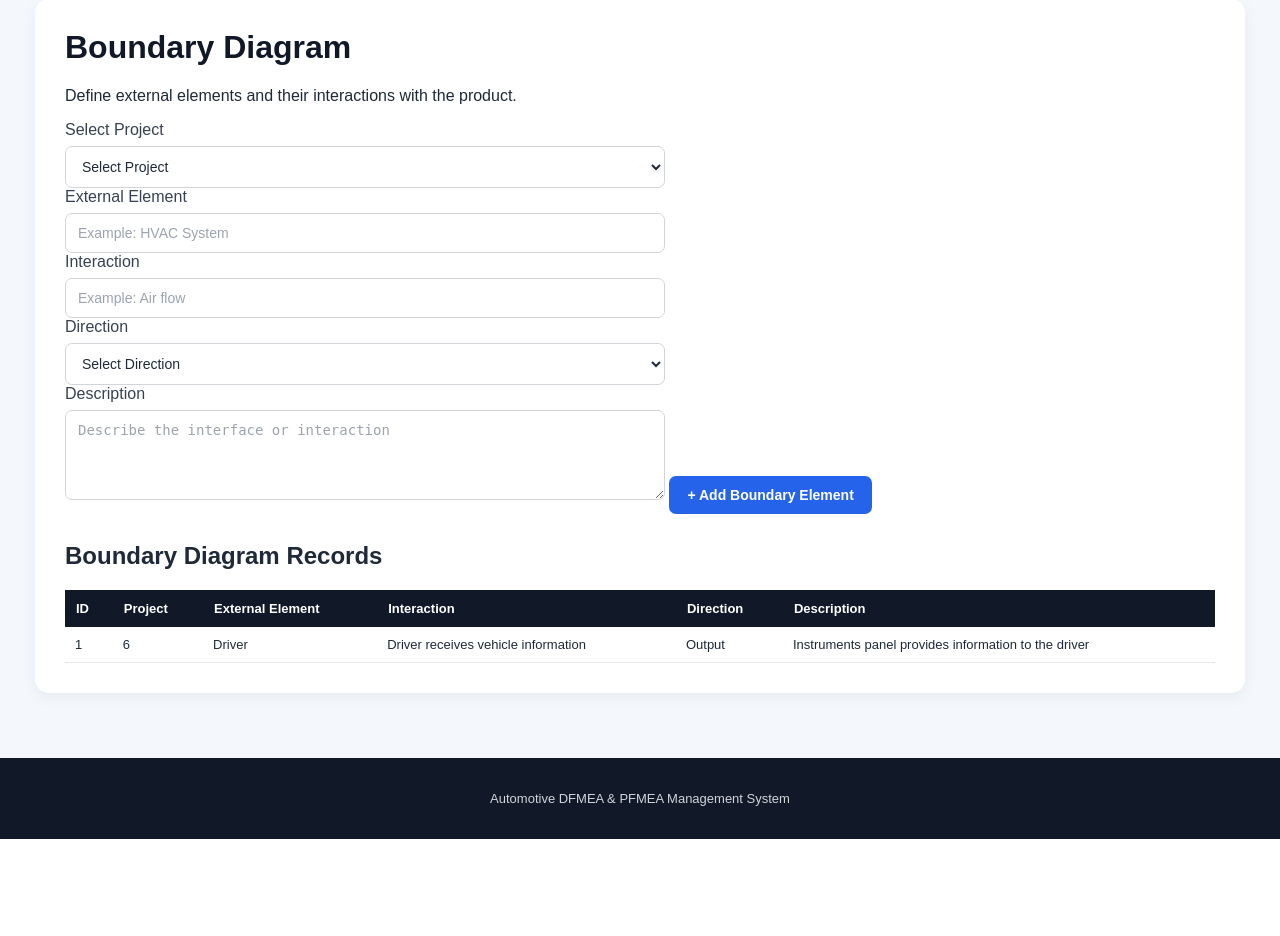
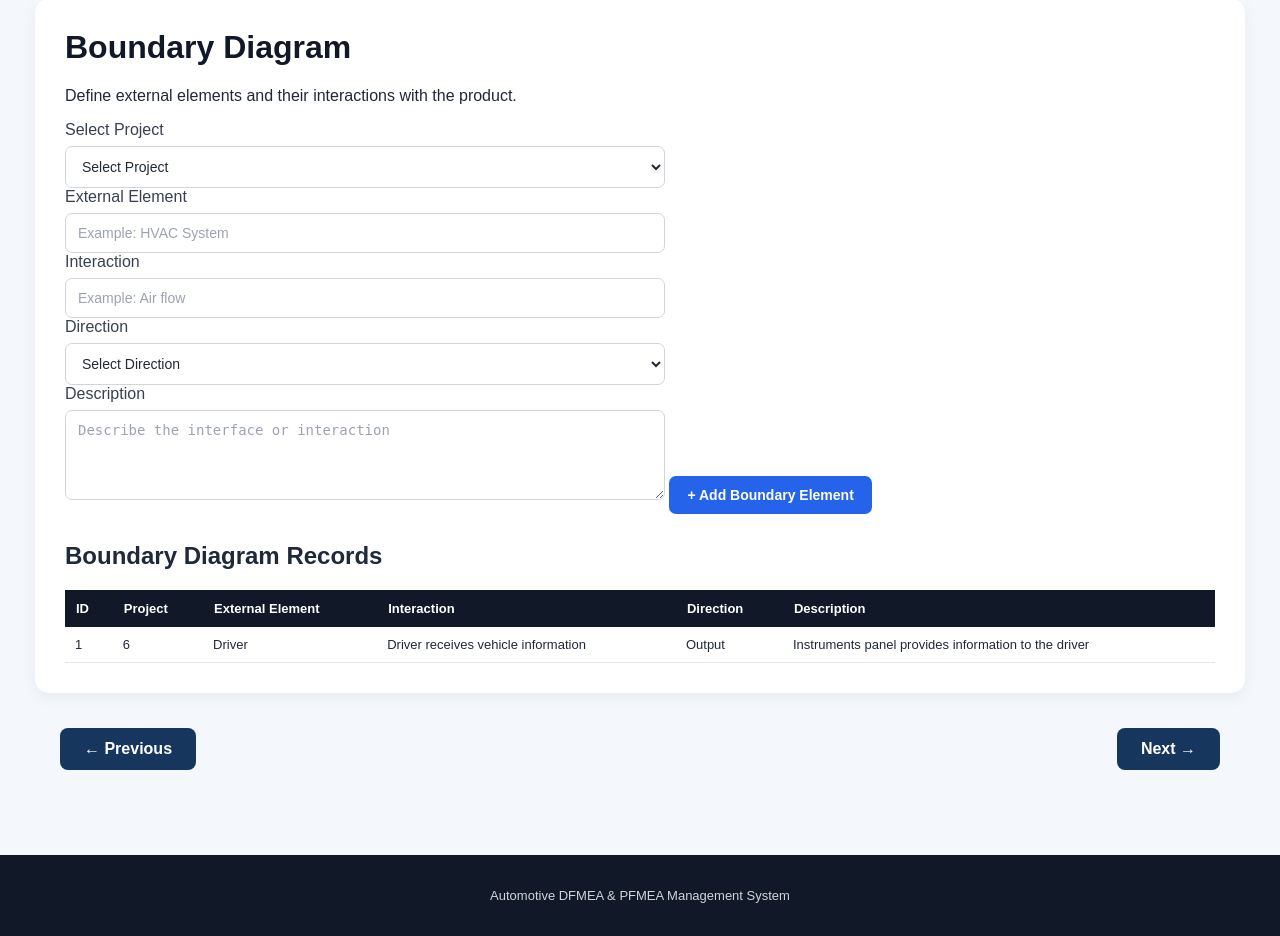
Before and after one commit to hpsabjan17-svg/Automotive-fmea-management-system, a Flask app: page /boundary-diagram in a window 1280 px wide. Shown: the part 150-1086 px from the top of the page. Before the commit the page ends 989 px from the top, so only its background shows below. Run offline with Flask 3, Linux system fonts and the light colour scheme; the visitor is signed in with stand-in values (Sample User, id 1); data comes from the database, SQL or seed files in the repository.

Commit message:
Enhance base.html with page navigation
Added page navigation links for previous and next pages.

```diff
--- a/templates/base.html
+++ b/templates/base.html
@@ -105,6 +105,42 @@
 
         {% endblock %}
 
+
+        <!-- =================================================
+             PAGE NAVIGATION
+        ================================================== -->
+
+        {% if next_url or previous_url %}
+
+        <div class="page-navigation">
+
+            {% if previous_url %}
+
+                <a href="{{ previous_url }}"
+                   class="nav-btn">
+
+                    ← Previous
+
+                </a>
+
+            {% endif %}
+
+
+            {% if next_url %}
+
+                <a href="{{ next_url }}"
+                   class="nav-btn next-btn">
+
+                    Next →
+
+                </a>
+
+            {% endif %}
+
+        </div>
+
+        {% endif %}
+
     </main>
 
 
```
